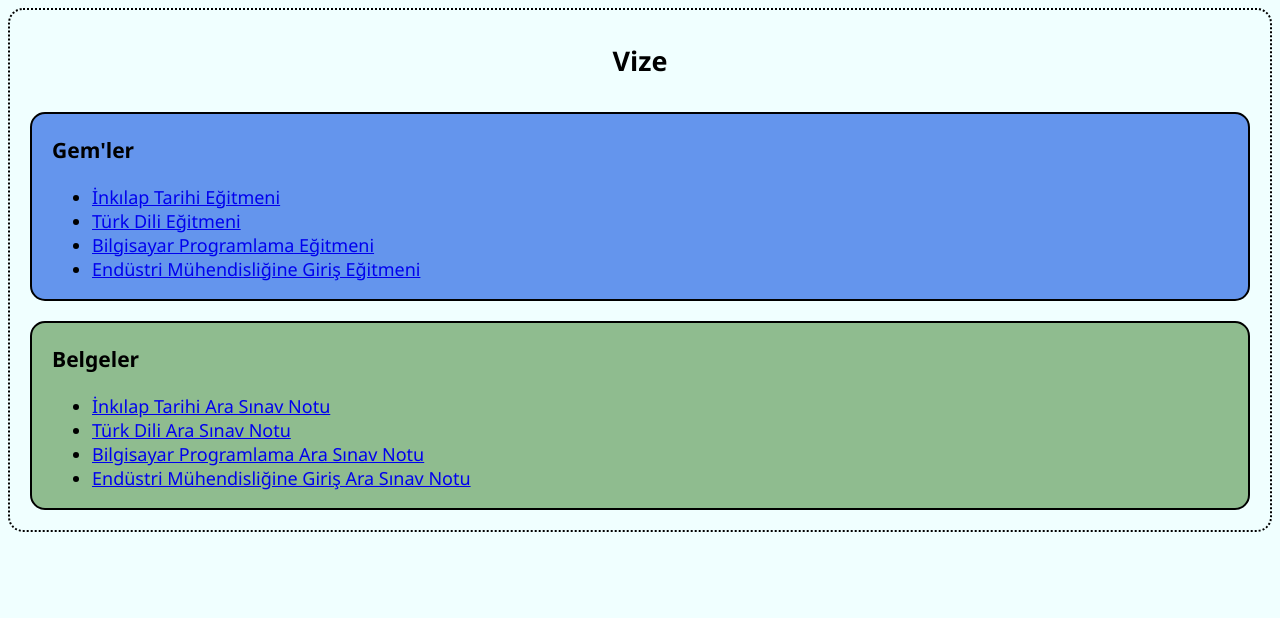
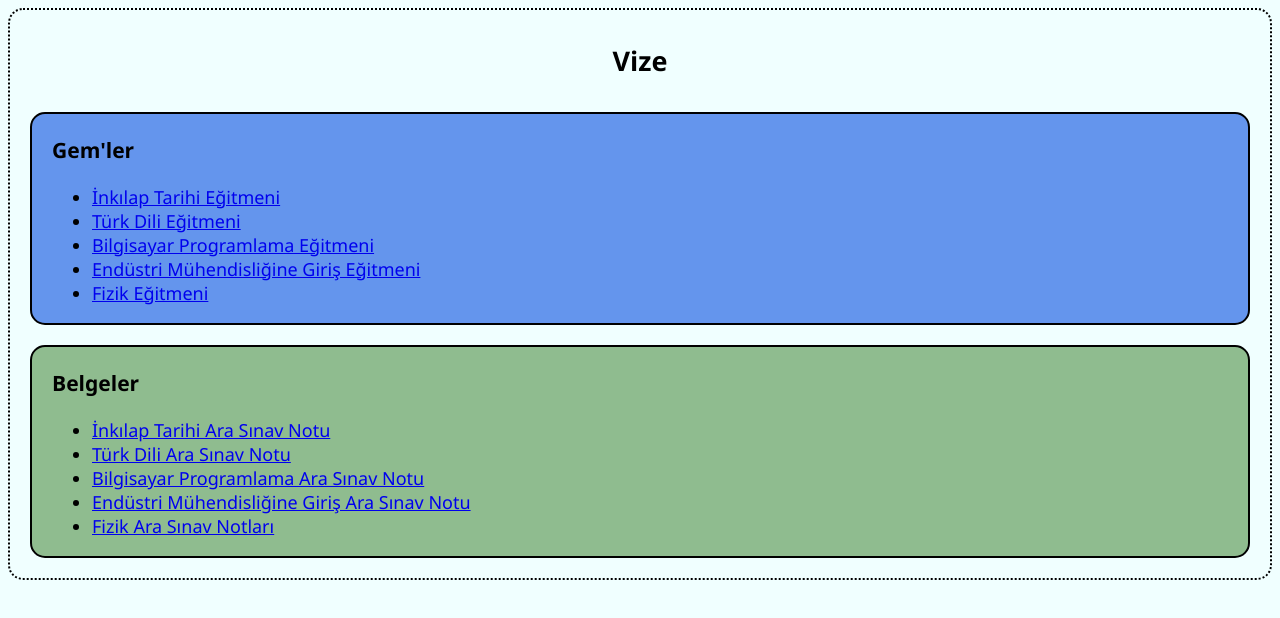
Before and after one commit to slmnkara/endustrimuh-website, a plain HTML site: page index.html in a window 1280 px wide. Drawn offline with Linux system fonts and the light colour scheme.

Commit message:
feat: fizik notes added

```diff
--- a/index.html
+++ b/index.html
@@ -14,6 +14,7 @@
                     <li><a href="https://gemini.google.com/gem/1Ww4mY_EXg03yP3XOX1EJriJm1ABafIU4?usp=sharing", target="_blank">Türk Dili Eğitmeni</a></li>
                     <li><a href="https://gemini.google.com/gem/1OgL4-j-TPIhwQR-qXEdnqANLfgxLhMNu?usp=sharing", target="_blank">Bilgisayar Programlama Eğitmeni</a></li>
                     <li><a href="https://gemini.google.com/gem/1Lqdt8_Wk6_PAbKW1iLYVjJizBMw_gM5W?usp=sharing", target="_blank">Endüstri Mühendisliğine Giriş Eğitmeni</a></li>
+                    <li><a href="https://gemini.google.com/gem/1rPY9YUTgD8sfHgZRb4cJrLOneWaxrwC8?usp=sharing" target="_blank">Fizik Eğitmeni</a></li>
                 </ul>
             </section>
             <section id="documents">
@@ -23,6 +24,7 @@
                     <li><a href="./documents/turk_dili_vize_notu.pdf" target="_blank">Türk Dili Ara Sınav Notu</a></li>
                     <li><a href="./documents/bilgisayar_programlama_vize_notu.pdf" target="_blank">Bilgisayar Programlama Ara Sınav Notu</a></li>
                     <li><a href="./documents/endustri_muhendisligine_giris_vize_notu.pdf" target="_blank">Endüstri Mühendisliğine Giriş Ara Sınav Notu</a></li>
+                    <li><a href="./documents/fizik_vize_notu.pdf">Fizik Ara Sınav Notları</a></li>
                 </ul>
             </section>
         </section>
```
Also changed, not shown: 1 other file.
